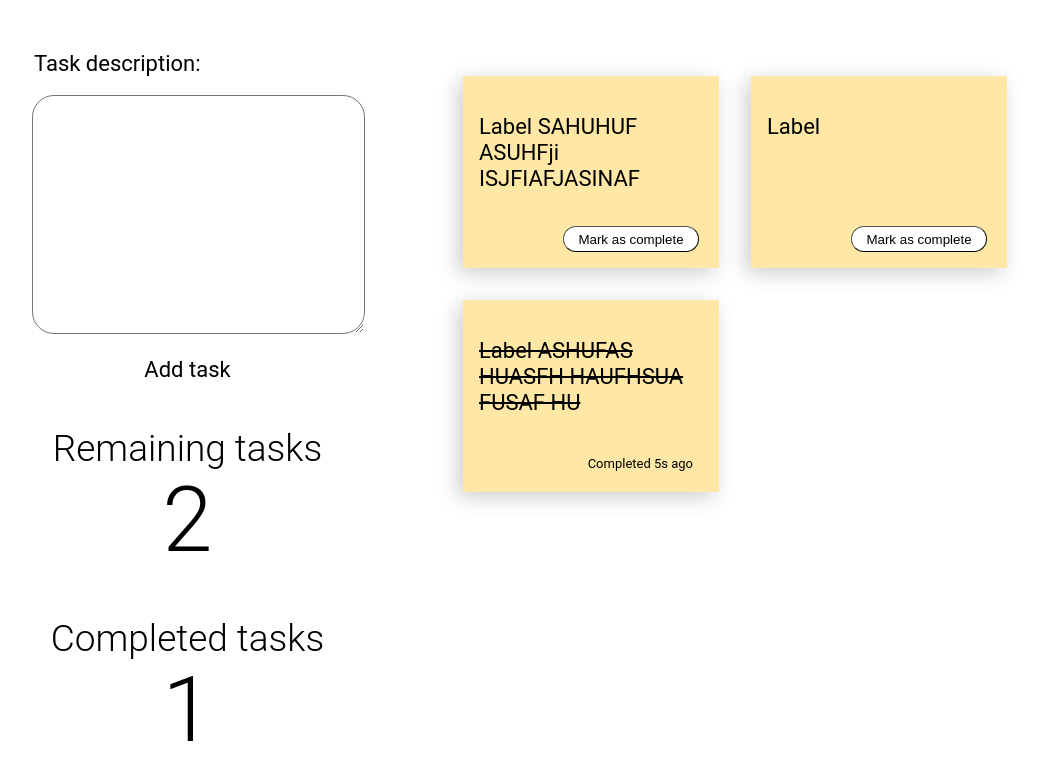
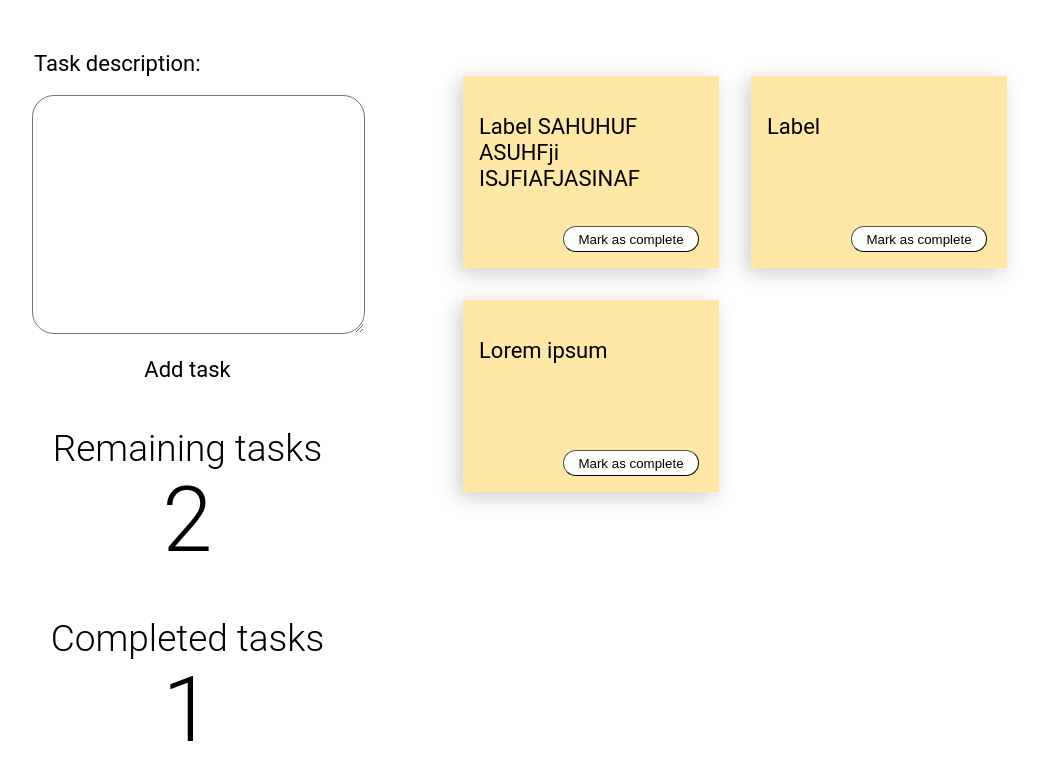
Before and after one commit to CaioFML/koombea-react-challenge, a React (Create React App) app: page / in a window 1280 px wide. Shown: the top 780 px of the page, without its empty margins (13-1053 px from the left). Built offline with nearby package versions, Linux system fonts and the light colour scheme.

Commit message:
Add button to change the task to complete

```diff
--- a/src/components/Tasks.js
+++ b/src/components/Tasks.js
@@ -1,22 +1,44 @@
+import { useState } from 'react'
 import './Tasks.css'
 
 function Tasks() {
+  const [tasks, setTasks] = useState(
+    [
+      { key: '1', description: 'Label SAHUHUF ASUHFji ISJFIAFJASINAF', completed: false ,completedAt: null },
+      { key: '2', description: 'Label', completed: false, completedAt: null },
+      { key: '3', description: 'Lorem ipsum', completed: false, completedAt: null }
+    ]
+  )
+
+  const changeTaskToComplete = (task) => {
+    let taskId = task.key
+
+    setTasks(prevState => {
+      return (prevState.map(task => {
+        if (task.key === taskId) {
+          return {...task, completed: true }
+        }
+
+        return task
+      }))
+    })
+  }
+
   return(
     <div className='container'>
-      <div className='tasks'>
-        <p className='tasks-text'>Label SAHUHUF ASUHFji ISJFIAFJASINAF</p>
-        <button className='tasks-button'>Mark as complete</button>
-      </div>
-
-      <div className='tasks'>
-        <p className='tasks-text'>Label</p>
-        <button className='tasks-button'>Mark as complete</button>
-      </div>
-
-      <div className='tasks'>
-        <p className='tasks-text-completed'>Label ASHUFAS HUASFH HAUFHSUA FUSAF HU</p>
-        <button className='tasks-button-completed'>Completed 5s ago</button>
-      </div>
+      {console.log(tasks)}
+      {tasks.map(task => {
+        return(
+          <div className='tasks' key={task.key}>
+            <p className={task.completed ? 'tasks-text-completed' : 'tasks-text'}>{task.description}</p>
+            <button
+            className={task.completed ? 'tasks-button-completed' : 'tasks-button'}
+            onClick={() => changeTaskToComplete(task)}>
+              {task.completed ? 'Completed at ...' : 'Mark as complete'}
+            </button>
+          </div>
+        )
+      })}
     </div>
   )
 }
```
